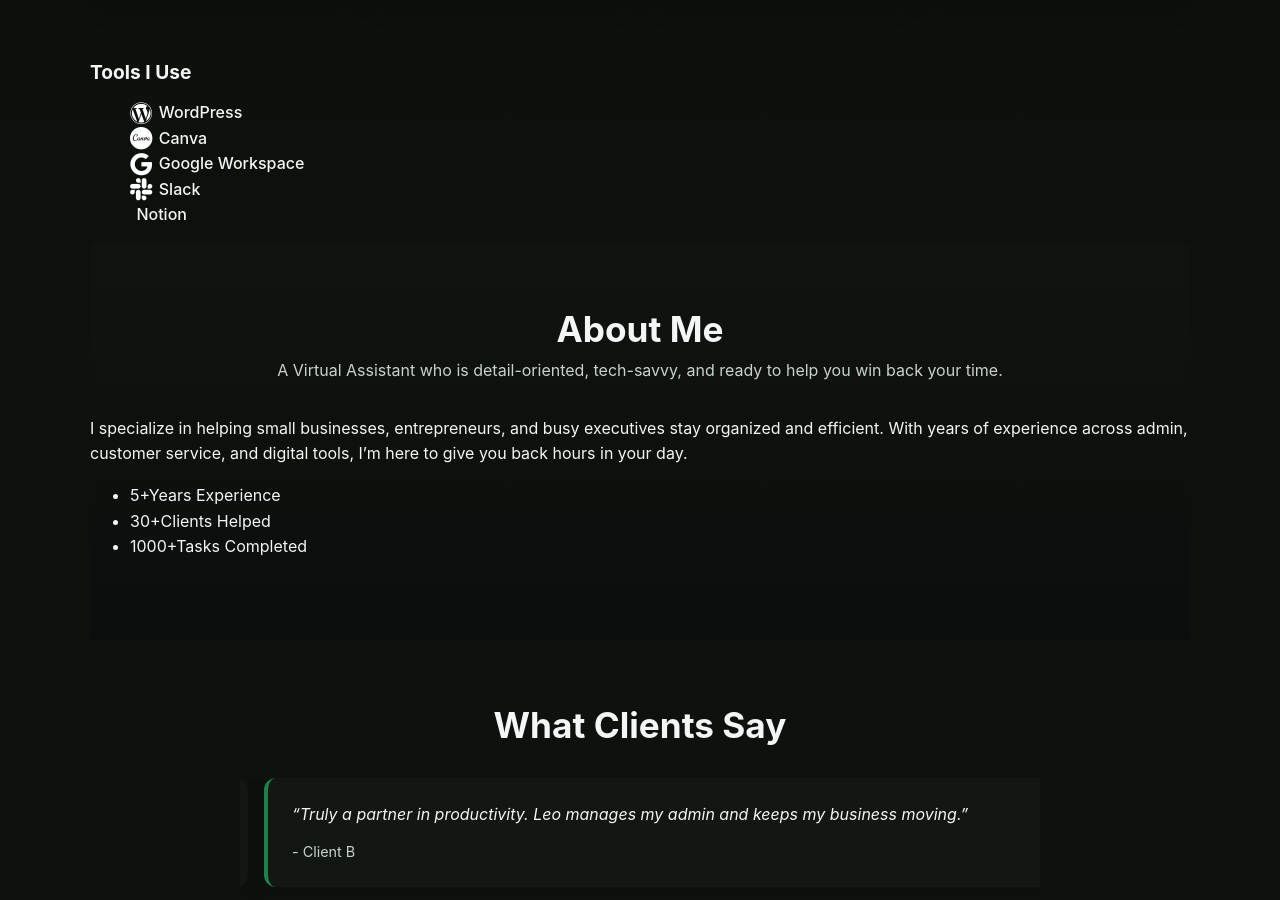
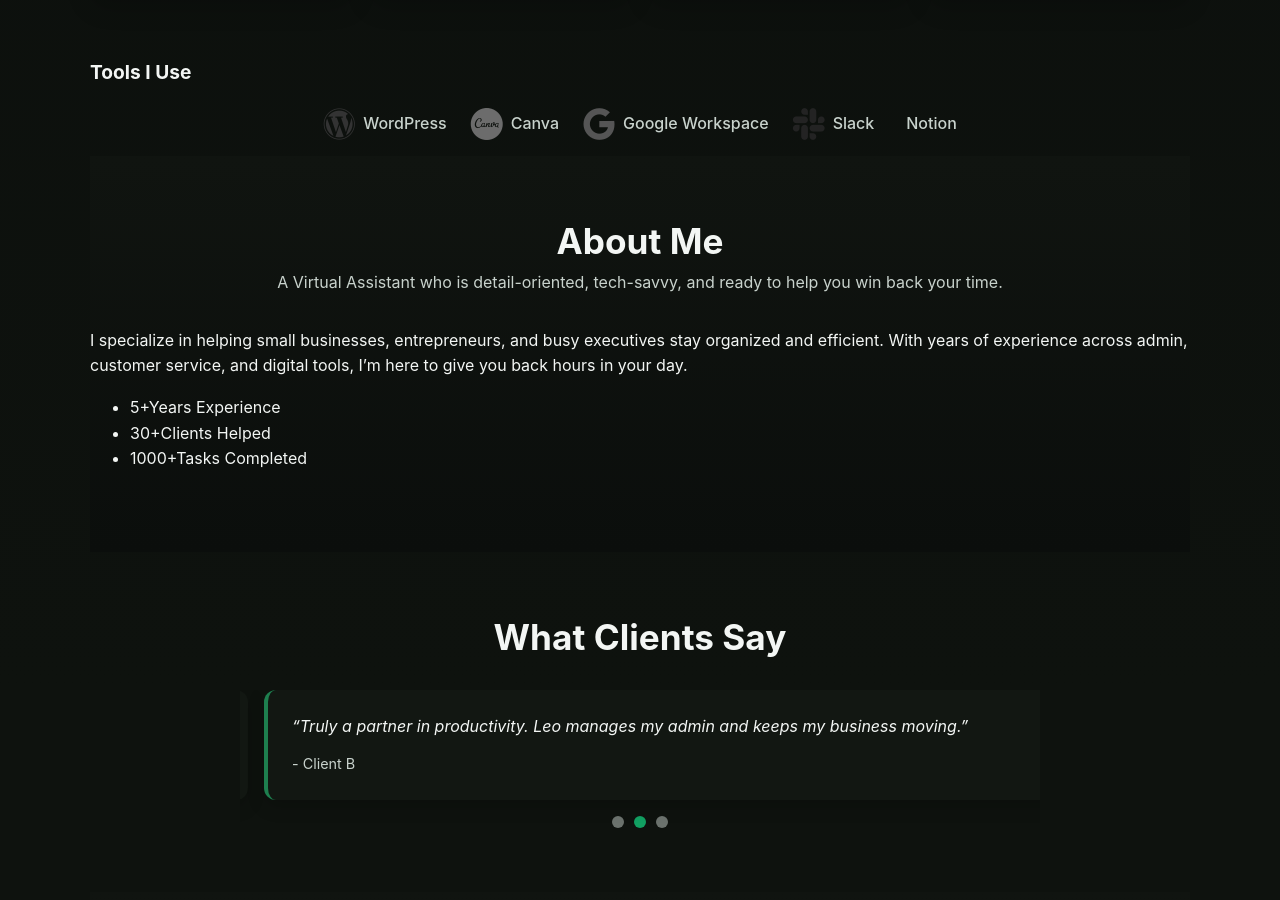
Before and after one commit to Masterliyuu/Portfolio, a plain HTML site: page index.html in a window 1280 px wide. Shown: the part 1120-2020 px from the top of the page. Drawn offline with nearby package versions, Linux system fonts and the light colour scheme.

Commit message:
Update styles.css

```diff
--- a/styles.css
+++ b/styles.css
@@ -166,37 +166,41 @@ a{color:var(--brand)}
 .footer-grid{display:grid;grid-template-columns:2fr 1fr 1fr;gap:1rem;align-items:start}
 .small{color:var(--muted)}
 
-/* ================================
-   Tools I Use (Icon Styling)
-================================ */
+/* =========================
+   Tools I Use (Better)
+========================= */
+.tool-rail {
+  display: flex;
+  gap: 1.5rem;
+  justify-content: center;
+  flex-wrap: wrap;
+  margin-top: 1.5rem;
+  padding: 0;
+  list-style: none;
+}
+
 .tool-rail li {
   display: flex;
   align-items: center;
-  gap: 0.4rem;
+  gap: 0.5rem;
   font-weight: 500;
-  color: var(--text);
-  cursor: default;
+  color: var(--muted);
   transition: color 0.3s ease;
 }
 
-/* icons default: monochrome */
+/* Neutral gray icons by default */
 .tool-rail i {
-  font-size: 1.4rem;
-  filter: grayscale(100%) brightness(0) invert(1); /* white icons for dark */
-  transition: filter 0.4s ease;
+  font-size: 2rem;
+  filter: grayscale(100%) brightness(70%);
+  transition: filter 0.3s ease, transform 0.2s ease;
 }
 
-/* Light mode adjustment (black icons) */
-:root.light .tool-rail i {
-  filter: grayscale(100%) brightness(0); /* black icons in light theme */
+/* Hover: reveal brand colors */
+.tool-rail li:hover i {
+  filter: none;
+  transform: scale(1.1);
 }
 
-/* hover → show true color */
-.tool-rail li:hover i {
-  filter: none;
-}
-
-/* subtle hover text highlight */
 .tool-rail li:hover {
   color: var(--brand-2);
 }
```
